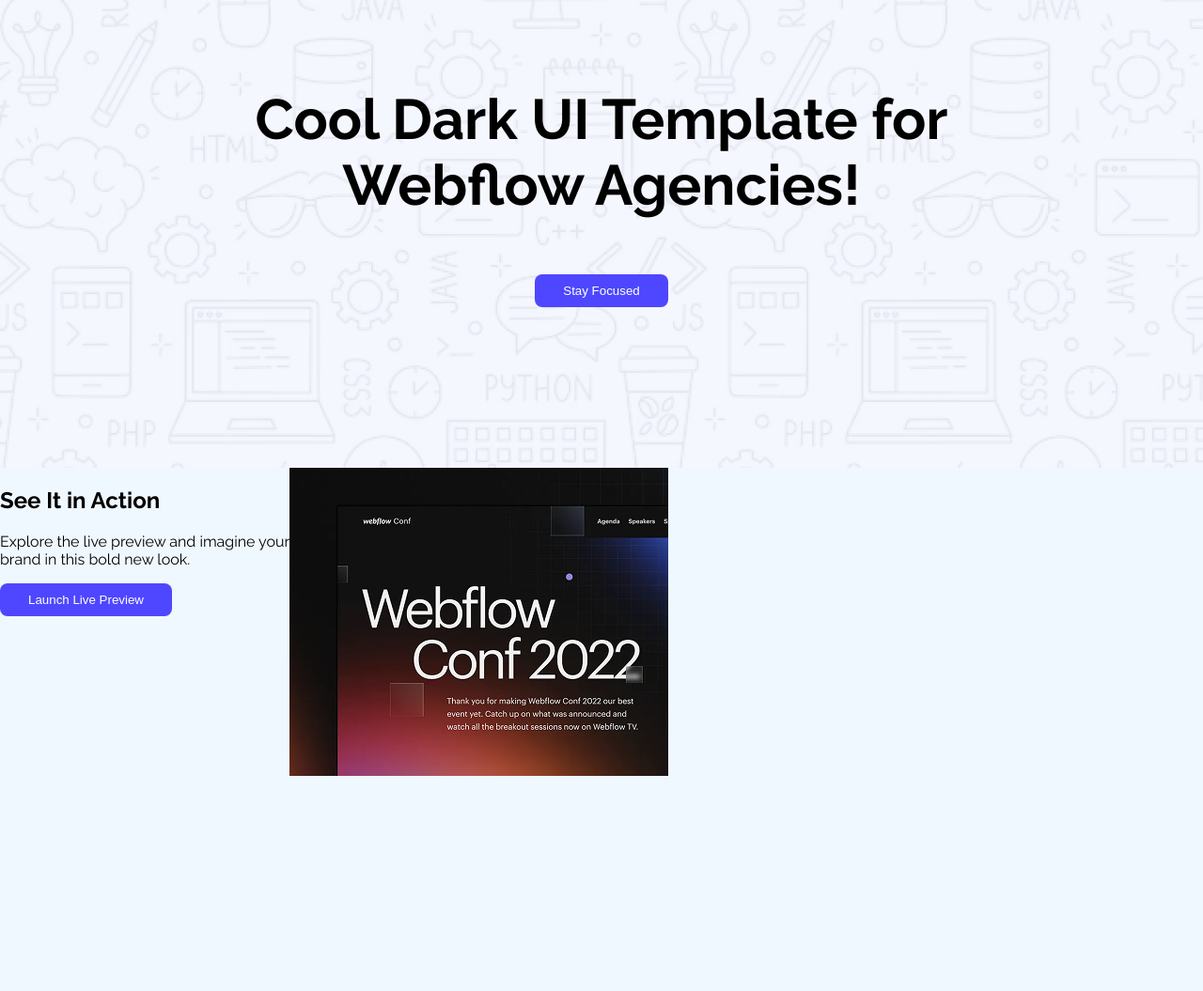
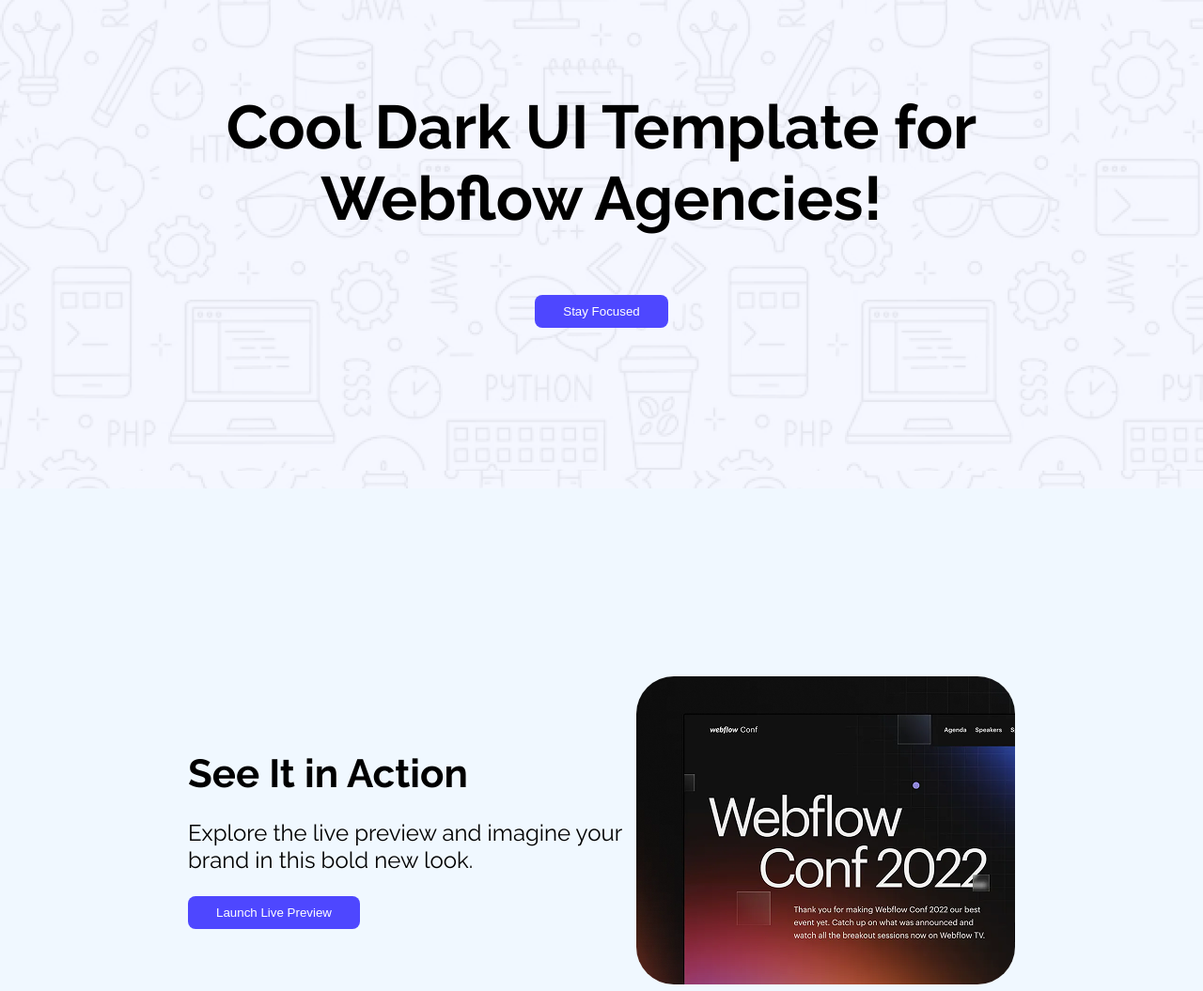
Before and after one commit to rifat028/assignment-1-rifat, a plain HTML site: page index.html in a window 1280 px wide. Shown: the part 151-1206 px from the top of the page at 94% size. Before the commit the page ends 981 px from the top, so only its background shows below. Drawn offline with Linux system fonts and the light colour scheme.

Commit message:
action section added

```diff
--- a/index.html
+++ b/index.html
@@ -19,7 +19,7 @@
         </section>
         <section>
             <div>
-                <p style="text-align: center;font-size: 60px; font-weight: bolder;">Cool Dark UI Template for <br>Webflow Agencies!</p>
+                <p style="text-align: center;font-size: 65px; font-weight: bolder;">Cool Dark UI Template for <br>Webflow Agencies!</p>
             </div>
             <div style="display: flex;">
                 <button class="btn" style="margin: 0px auto;">Stay Focused</button>
@@ -30,8 +30,8 @@
     </section>
     <section class="action">
         <div>
-            <h1>See It in Action</h1>
-            <p>Explore the live preview and imagine your <br>brand in this bold new look.</p>
+            <p><span style="font-size: 42px;font-weight: bold;">See It in Action </span></p>
+            <p style="font-size: 24px;"">Explore the live preview and imagine your <br>brand in this bold new look.</p>
             <button class="btn">Launch Live Preview</button>
         </div>
         <div>
--- a/style.css
+++ b/style.css
@@ -31,5 +31,12 @@
 }
 .action{
     display: flex;
+    align-items: center;
+    padding: 200px;
+    justify-content: space-between;
 
 }
+.action div img{
+    border: none;
+    border-radius: 40px;
+    }
```
